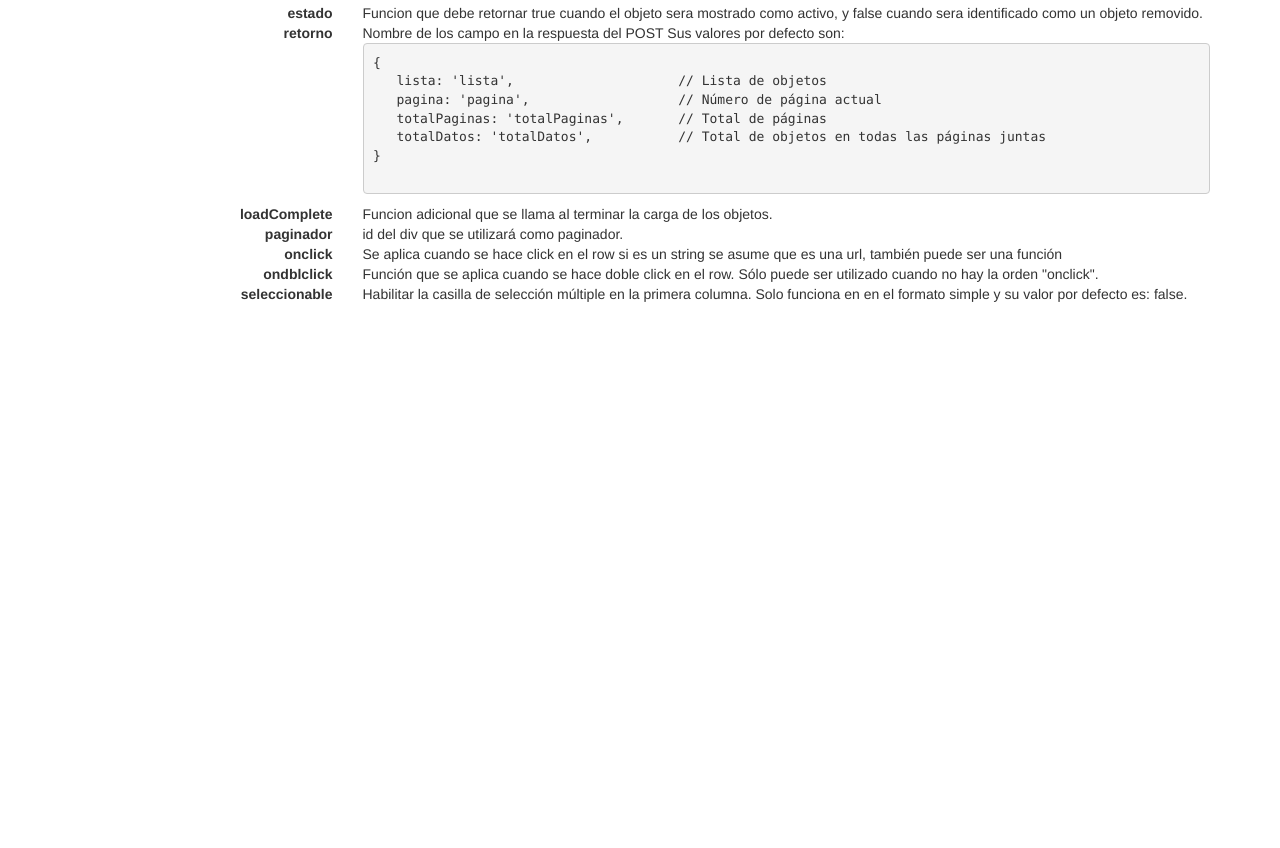
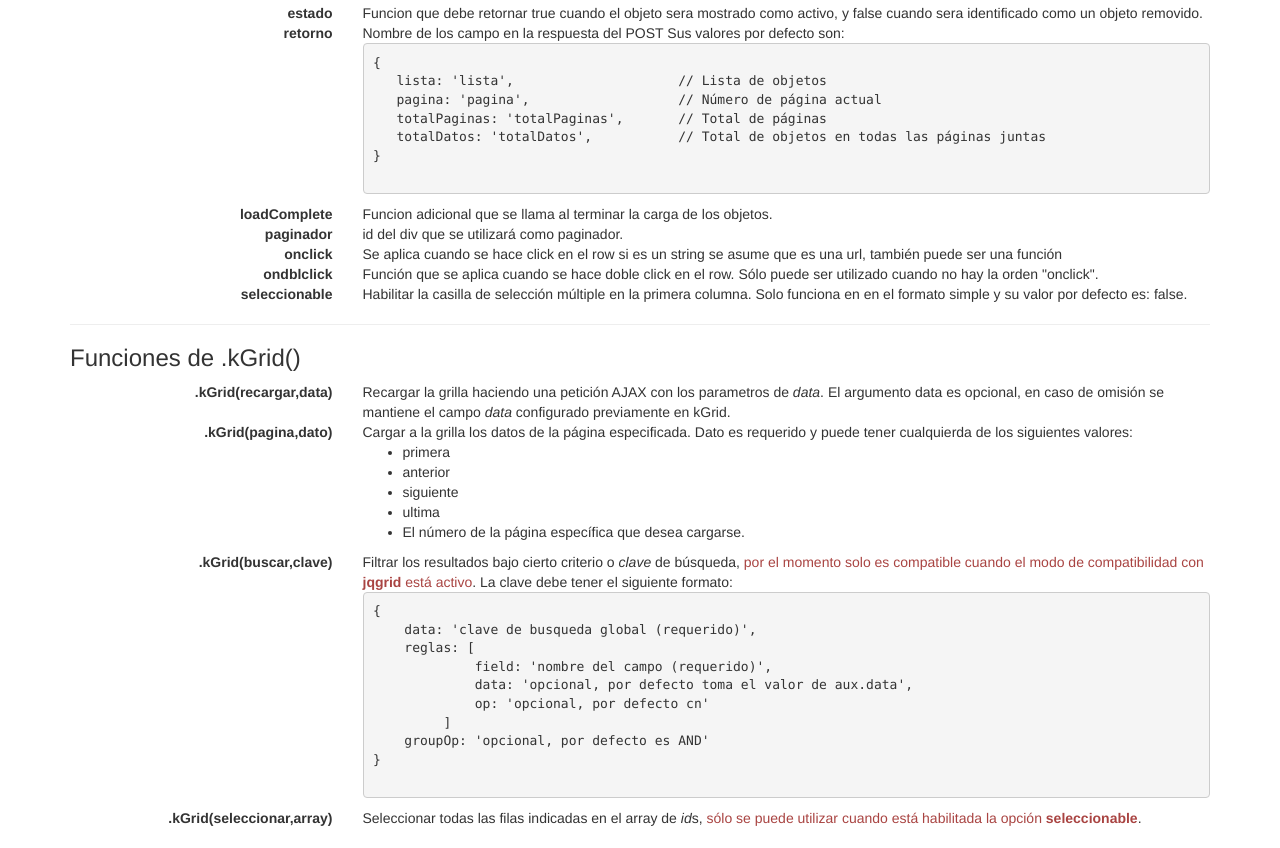
Before and after one commit to sirnapa/kui, a plain HTML site: page doc/index.html in a window 1280 px wide. Shown: the part 1276-2124 px from the top of the page. Before the commit the page ends 1600 px from the top, so only its background shows below. Drawn offline with Linux system fonts and the light colour scheme.

Commit message:
Nueva función para seleccionar datos.

```diff
--- a/doc/index.html
+++ b/doc/index.html
@@ -271,6 +271,74 @@
 				Solo funciona en en el formato simple y su valor por defecto es: false.
 			</div>
 		</div>
+
+		<hr>
+		<h3>Funciones de .kGrid()</h3>
+
+		<!-- ========================================================= -->
+
+		<div class="row">
+			<div class="col-md-3 text-right">
+				<strong>
+				.kGrid(recargar,data)
+				</strong>
+			</div>
+			<div class="col-md-9">
+				Recargar la grilla haciendo una petición AJAX con los parametros de <em>data</em>. El argumento data es opcional, en caso de omisión se mantiene el campo <em>data</em> configurado previamente en kGrid.
+			</div>
+		</div>
+
+		<div class="row">
+			<div class="col-md-3 text-right">
+				<strong>
+				.kGrid(pagina,dato)
+				</strong>
+			</div>
+			<div class="col-md-9">
+				Cargar a la grilla los datos de la página especificada. Dato es requerido y puede tener cualquierda de los siguientes valores:
+				<ul>
+					<li>primera</li>
+					<li>anterior</li>
+					<li>siguiente</li>
+					<li>ultima</li>
+					<li>El número de la página específica que desea cargarse.</li>
+				</ul>
+			</div>
+		</div>
+
+		<div class="row">
+			<div class="col-md-3 text-right">
+				<strong>
+				.kGrid(buscar,clave)
+				</strong>
+			</div>
+			<div class="col-md-9">
+				Filtrar los resultados bajo cierto criterio o <em>clave</em> de búsqueda, <span class="text-danger">por el momento solo es compatible cuando el modo de compatibilidad con <strong>jqgrid</strong> está activo</span>. La clave debe tener el siguiente formato:
+				<pre>
+{
+    data: 'clave de busqueda global (requerido)',
+    reglas: [
+             field: 'nombre del campo (requerido)',
+             data: 'opcional, por defecto toma el valor de aux.data',
+             op: 'opcional, por defecto cn'
+         ]
+    groupOp: 'opcional, por defecto es AND'
+}
+				</pre>
+			</div>
+		</div>
+
+		<div class="row">
+			<div class="col-md-3 text-right">
+				<strong>
+				.kGrid(seleccionar,array)
+				</strong>
+			</div>
+			<div class="col-md-9">
+				Seleccionar todas las filas indicadas en el array de <em>id</em>s, <span class="text-danger">sólo se puede utilizar cuando está habilitada la opción <strong>seleccionable</strong></span>.
+			</div>
+		</div>
+
 		<br>
  </div> <!-- /container -->
 
--- a/src/kGrid.js
+++ b/src/kGrid.js
@@ -1,7 +1,7 @@
 /*
     KGrid
     Autor: Napa,
-    Versión: 2.0
+    Versión: 2.0.1
 */
 (function () {
     $.kGrids = {
@@ -64,16 +64,7 @@
                         if(!instancia.jqGrid || aux==undefined){
                             return;
                         }
-                        // aux debe tener el siguiente formato
-                        // {
-                        //     data: 'clave de busqueda global (requerido)',
-                        //     reglas: [
-                        //              field: 'nombre del campo (requerido)',
-                        //              data: 'opcional, por defecto toma el valor de aux.data',
-                        //              op: 'opcional, por defecto cn'
-                        //          ]
-                        //     groupOp: 'opcional, por defecto es AND'
-                        // }
+
                         var groupOp = 'AND'
                         if(aux.groupOp!=undefined){
                             groupOp=aux.groupOp;
@@ -94,6 +85,9 @@
                                 })
                         });
                         instancia.cargar();
+                        break;
+                    case 'seleccionar':
+                        instancia.seleccionar(aux);
                         break;
                     case 'info':
                         console.log(instancia);
@@ -560,7 +554,7 @@
                                     $(item).attr('checked','checked');
                                 }
                                 $(item).change(function(){
-                                    kGrid.seleccionar($(item).data('pk'),$(item).is(':checked'));
+                                    kGrid.cambiarSeleccion($(item).data('pk'),$(item).is(':checked'));
                                 });
                             });
 
@@ -684,16 +678,38 @@
                 });
         },
 
-        seleccionar: function(codigo,estado){
+        cambiarSeleccion: function(codigo,estado){
+            var kGrid = this;
+            kGrid.seleccionados[codigo] = estado;
+            kGrid.refrescarSeleccionados();
+        },
+
+        seleccionar: function(seleccionados){
+            var kGrid = this;
+            kGrid.seleccionados = {};
+            $.each(seleccionados,function(s,seleccionado){
+                kGrid.seleccionados[seleccionado] = true;
+            });
+
+            $('.' + kGrid.div.id + '_seleccionar_row').each(function(i,item){
+                $(item).removeAttr('checked');
+                if(kGrid.seleccionados[$(item).data('pk')]){
+                    $(item).click();
+                }
+            });
+
+            kGrid.refrescarSeleccionados();
+        },
+
+        refrescarSeleccionados: function(){
             var kGrid = this;
             var seleccionados = [];
-            kGrid.seleccionados[codigo] = estado;
             $.each(kGrid.seleccionados,function(codigo,estado){
                 if(estado){
                     seleccionados.push(codigo);
                 }
             });
-            return $(kGrid.div).data('seleccionados',seleccionados);
+            $(kGrid.div).data('seleccionados',seleccionados);
         }
     };
 })();
```
